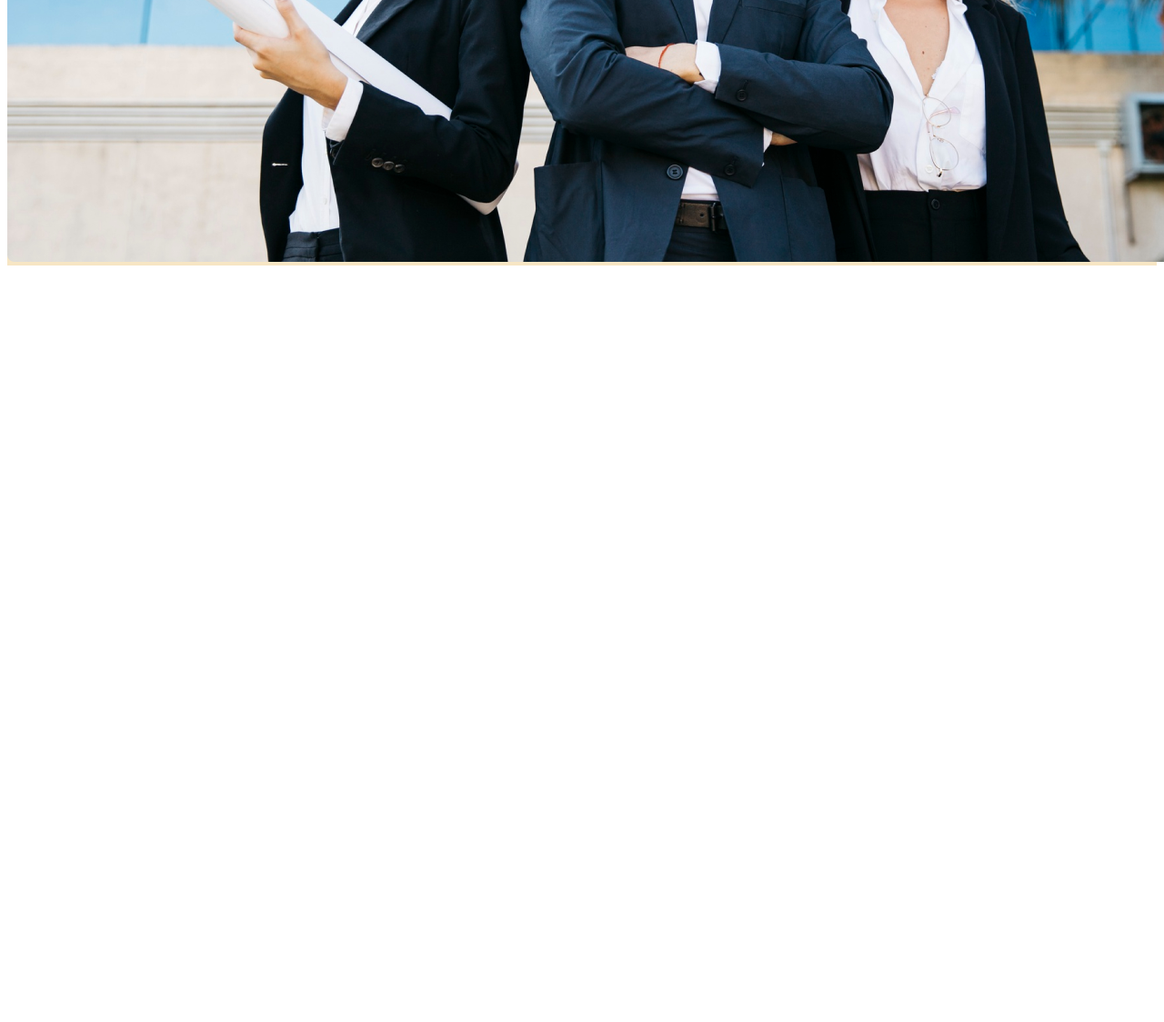
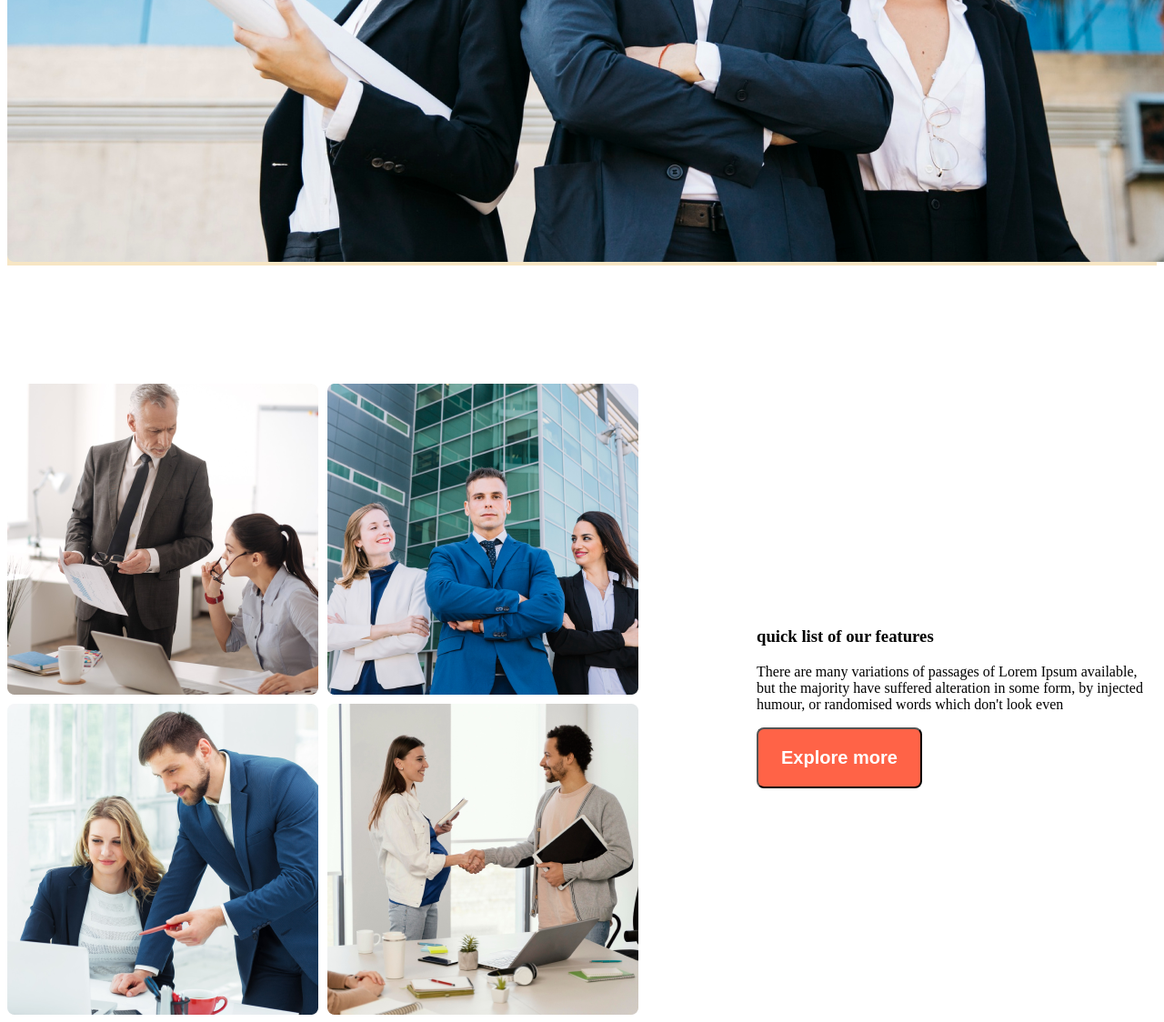
Before and after one commit to mosabbirrahman/g3-architects-website, a plain HTML site: page index.html in a window 1280 px wide. Shown: the part 779-1903 px from the top of the page at 91% size. Before the commit the page ends 1079 px from the top, so only its background shows below. Drawn offline with Linux system fonts and the light colour scheme.

Commit message:
=our-features

```diff
--- a/index.html
+++ b/index.html
@@ -29,5 +29,21 @@
           <img src="images/banner.png" alt="">
     </div>
     </header>
+    <main>
+        <section class="teams display-flex">
+            <div class="team-img-container">
+             <img src="images/team1.png" alt="">
+             <img src="images/team2.png" alt="">
+             <img src="images/team3.png" alt="">
+             <img src="images/team4.png" alt="">
+            </div>
+            <div class="our-features">
+                <h3 class="feature-taitle">quick list of our features</h3>
+                <p class="feture-description">There are many variations of passages of Lorem Ipsum available, but the majority have suffered alteration in some form, by injected humour, or randomised words which don't look even</p>
+        <button class="btn-primary">Explore more</button>
+
+            </div>
+        </section>
+    </main>
 </body>
 </html>
--- a/style/css.css
+++ b/style/css.css
@@ -68,7 +68,22 @@ align-items: center;
 }
 /* responsive media query */
 @media screen and (max-width:576px){
-.navber, .nav-link{
+.navber, .nav-link {
     flex-direction: column;
 }
 }
+.teams{
+    align-items: center;
+}
+.team-img-container{
+    display: grid;
+    grid-template-columns: repeat(2,1fr);
+    gap: 10px;
+}
+main > section{
+    margin-top: 130px;
+}
+.our-features{
+    margin-left: 130px;
+    max-width:
+}
```
